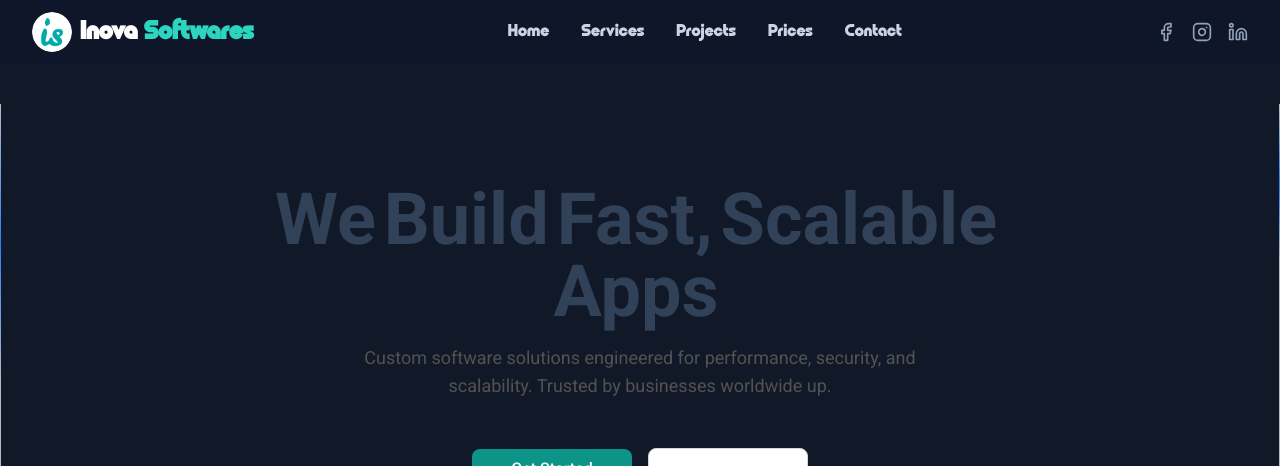
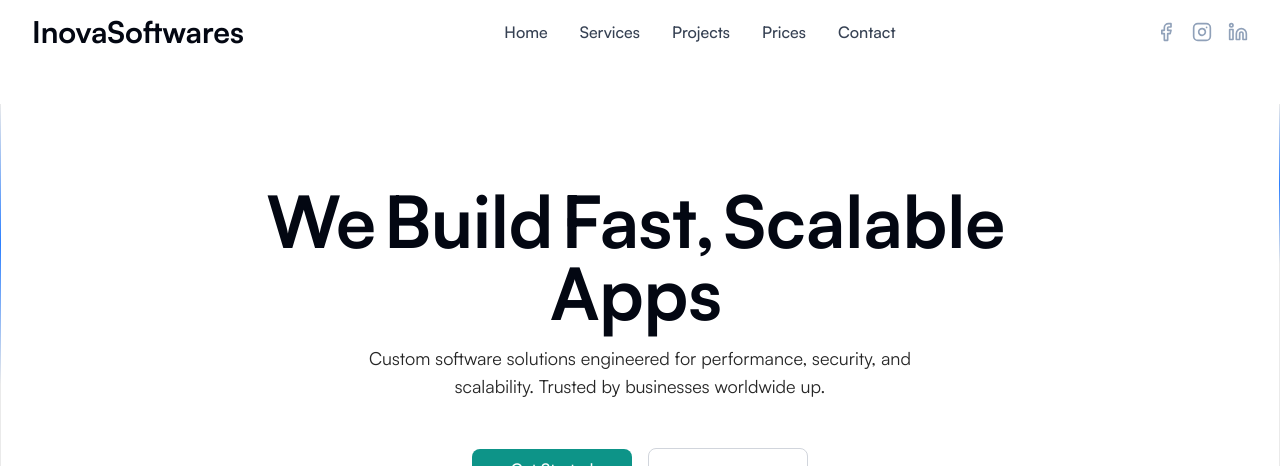
Before and after one commit to Brian-Rotich20/inovasoftwares, a Next.js app: page / in a window 1280 px wide. Shown: the top 466 px of the page. Built offline with nearby package versions, Linux system fonts and the light colour scheme.

Commit message:
worked on hero

```diff
--- a/app/components/HeroSection1.tsx
+++ b/app/components/HeroSection1.tsx
@@ -17,7 +17,7 @@ export function HeroSection1() {
         <div className="absolute mx-auto h-px w-90 bg-gradient-to-r from-transparent via-blue-500 to-transparent" />
       </div>
       <div className="px-4 py-10 md:py-20">
-        <h1 className="relative z-10 mx-auto max-w-4xl text-center text-5xl font-bold text-slate-700 md:text-6xl lg:text-7xl dark:text-slate-300">
+        <h1 className="relative z-10 mx-auto max-w-4xl text-center text-5xl font-bold text-gray-950 md:text-6xl lg:text-7xl">
           {"We Build Fast, Scalable Apps"
             .split(" ")
             .map((word, index) => (
@@ -47,7 +47,7 @@ export function HeroSection1() {
             duration: 0.3,
             delay: 0.8,
           }}
-          className="relative z-10 mx-auto max-w-xl py-4 text-center text-lg font-normal text-neutral-600 dark:text-neutral-400"
+          className="relative z-10 mx-auto max-w-xl py-4 text-center text-lg font-normal text-neutral-800"
         >
           Custom software solutions engineered for performance, security, and scalability. Trusted by businesses worldwide
           up.
--- a/app/components/Navbar.tsx
+++ b/app/components/Navbar.tsx
@@ -14,13 +14,13 @@ export default function ProfessionalNavbar() {
   const [isOpen, setIsOpen] = useState(false)
   const [scrolled, setScrolled] = useState(false)
 
-  useEffect(() => {
-    const handleScroll = () => {
-      setScrolled(window.scrollY > 20)
-    }
-    window.addEventListener('scroll', handleScroll)
-    return () => window.removeEventListener('scroll', handleScroll)
-  }, [])
+  // useEffect(() => {
+  //   const handleScroll = () => {
+  //     setScrolled(window.scrollY > 20)
+  //   }
+  //   window.addEventListener('scroll', handleScroll)
+  //   return () => window.removeEventListener('scroll', handleScroll)
+  // }, [])
 
   const navItems = [
     { name: 'Home', href: '/' },
@@ -35,20 +35,16 @@ export default function ProfessionalNavbar() {
       {/* Navbar */}
       <nav className={`fixed top-0 left-0 right-0 z-50 transition-all duration-300 ${
         scrolled
-          ? 'bg-slate-900/95 backdrop-blur-lg shadow-lg border-b border-slate-700/50'
-          : 'bg-slate-900/80 backdrop-blur-sm'
+          ? 'bg-white backdrop-blur-lg shadow-lg border-b border-slate-700/50'
+          : 'bg-white backdrop-blur-sm'
       }`}>
         <div className="max-w-7xl mx-auto px-4 sm:px-6 lg:px-8">
           <div className="flex items-center justify-between h-16">
             {/* Logo */}
             <div className="flex items-center space-x-2">
-              <img
-                src="/logo2.png"
-                alt="Inova Softwares Logo"
-                className="w-10 h-10 rounded-full object-cover"
-              />
-              <span className={`${logoFont.className} text-2xl font-bold text-white`}>
-                Inova <span className="text-[#2DD4BF]">Softwares</span>
+
+              <span className="text-3xl font-bold text-white">
+                 <span className="text-gray-950 font-bold font"> InovaSoftwares</span>
               </span>
             </div>
 
@@ -60,7 +56,7 @@ export default function ProfessionalNavbar() {
                 <a
                   key={item.name}
                   href={item.href}
-                  className={`${logoFont.className} text-slate-300 hover:text-white font-medium transition-colors duration-200 relative group`}
+                  className=" text-gray-700 font-medium transition-colors duration-200 relative group"
                 >
                   {item.name}
                   <span className="absolute -bottom-1 left-0 w-0 h-0.5 bg-[#2DD4BF] transition-all duration-300 group-hover:w-full"></span>
--- a/app/globals.css
+++ b/app/globals.css
@@ -6,11 +6,11 @@
   --btn-gold-hover-bg: #e6c200;
   --btn-gold-text: #FFD700;
 
-  --background-dark-grey: #111827;
-
+  --background-dark-grey: #FFFFFF;
+ --font-family: var(--font-satoshi);
 }
 html {
-  font-family: var(--font-roboto), sans-serif;
+  font-family: var(--font-satoshi), Verdana, sans-serif;
 }
 
 @layer components {
@@ -76,7 +76,7 @@ body {
   background: var(--background-dark-grey);
   color: var(--foreground);
   overflow-x: hidden;
-
+  font-family: var(--font-family), sans-serif;
 
 
 }
--- a/app/layout.tsx
+++ b/app/layout.tsx
@@ -6,7 +6,6 @@ import Footer from './components/Footer'
 import localFont from 'next/font/local'
 import { Roboto } from "next/font/google";
 import { ThemeProvider } from "next-themes";
-
 
 const geistMono = Geist_Mono({
   variable: "--font-geist-mono",
@@ -20,6 +19,12 @@ const logoFont = localFont({
   variable: '--font-logo', // key step
 });
 
+  const satoshi = localFont({
+    src: "../public/Satoshi-Variable.ttf", // variable font file
+    variable: "--font-satoshi",
+    weight: "100 900", // covers all weights
+    style: "normal",
+  });
 
 const roboto = Roboto({
   weight: ["400", "500", "700"], // adjust as needed
@@ -72,7 +77,7 @@ export default function RootLayout({
   children: React.ReactNode;
 }>) {
   return (
-    <html lang="en" className={roboto.variable}>
+    <html lang="en" className={satoshi.variable}>
       <body
 
       >
```
Also changed, not shown: public/Satoshi-Variable.ttf (added).
